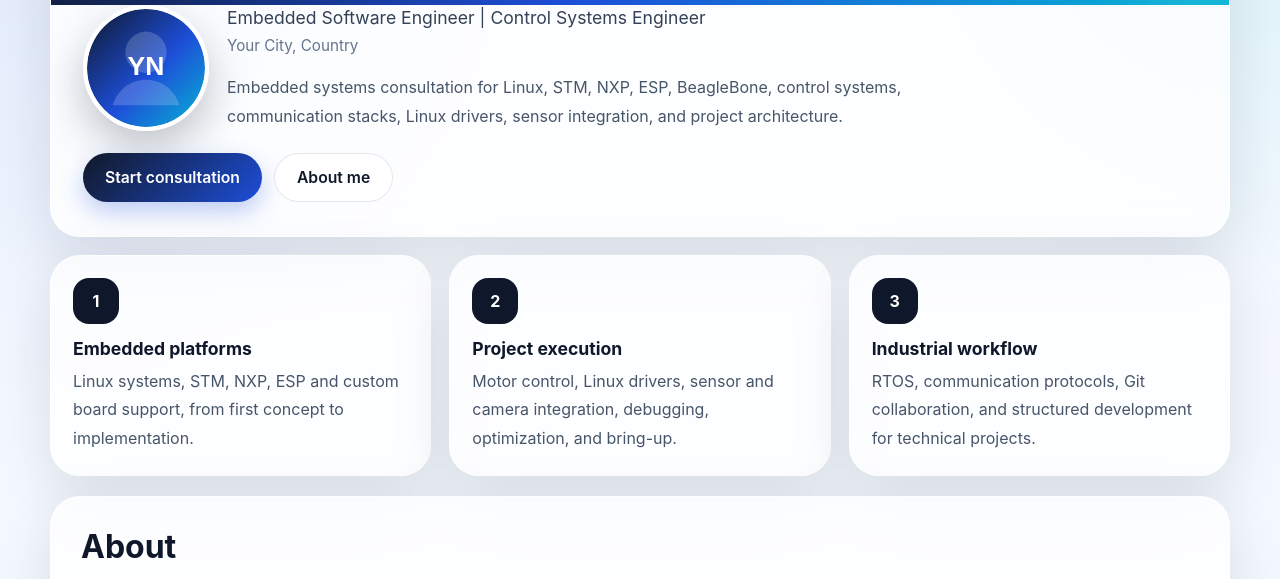
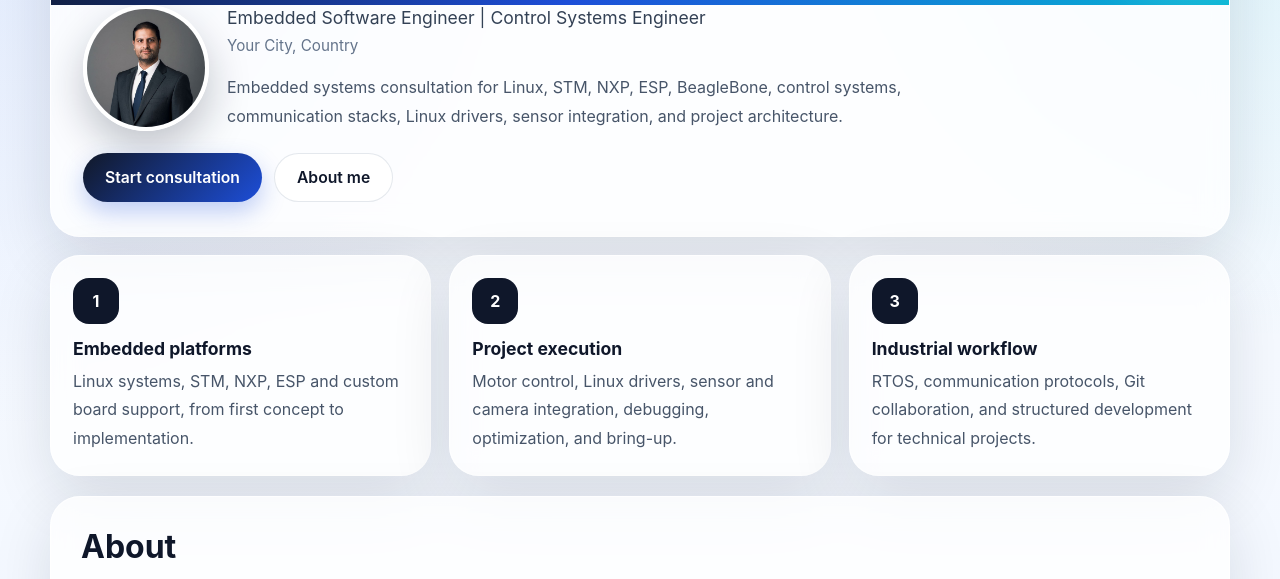
Before and after one commit to Emad-Shamsaki/consultation, a plain HTML site: page index.html in a window 1280 px wide. Shown: the part 194-773 px from the top of the page. Drawn offline with Linux system fonts and the light colour scheme.

Commit message:
add photo

```diff
--- a/index.html
+++ b/index.html
@@ -17,7 +17,7 @@
 
         <div class="hero-body">
           <div class="profile-group">
-            <img class="avatar" src="assets/images/profile-placeholder.svg" alt="Profile illustration" />
+            <img class="avatar" src="assets/images/profile-placeholder.jpg" alt="Profile illustration" />
             <div>
               <h1 id="homeTitle">
                 Your Name
```
Also changed, not shown: assets/images/profile-placeholder.jpg (added), assets/images/profile-placeholder.svg (deleted).
